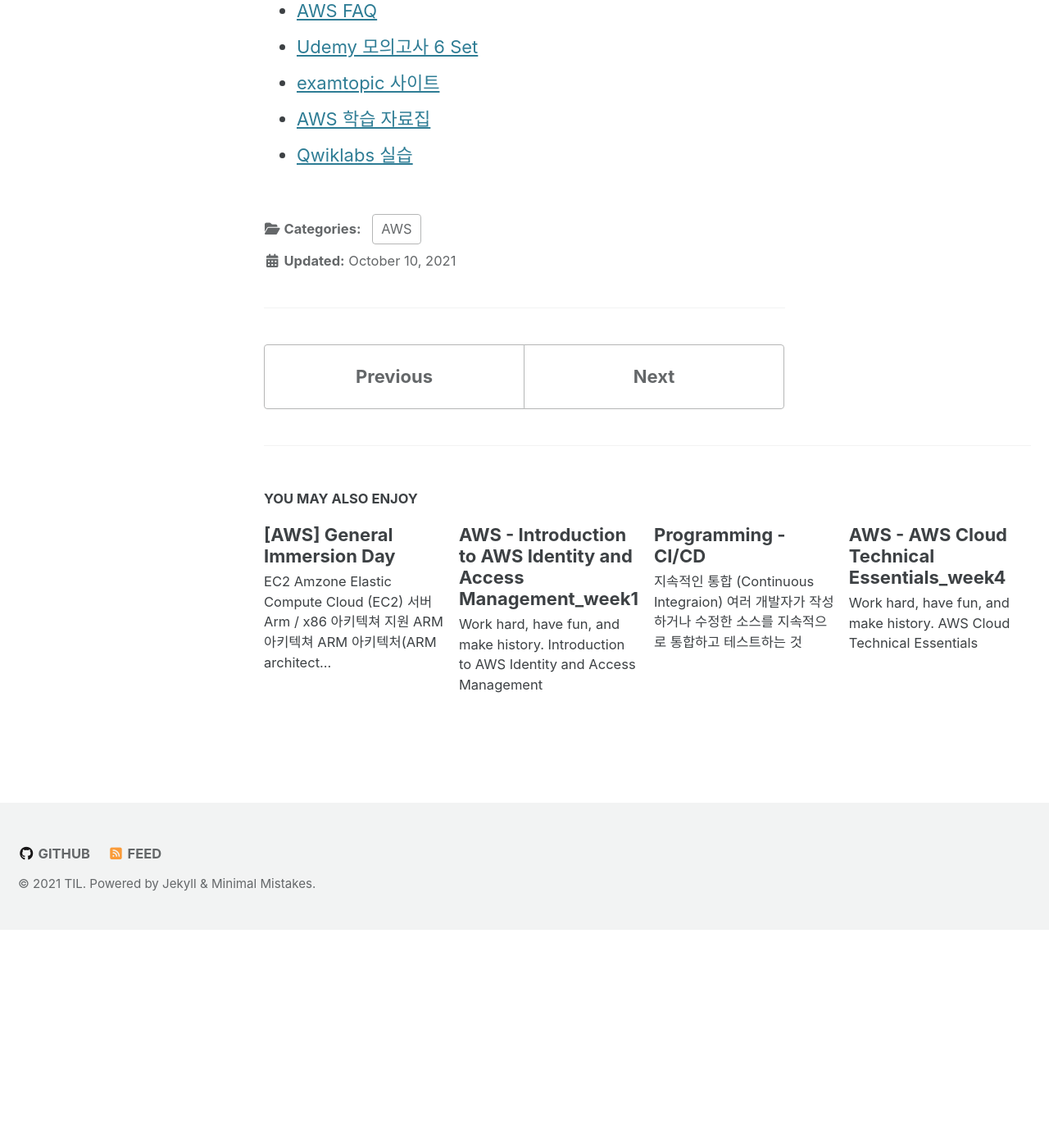
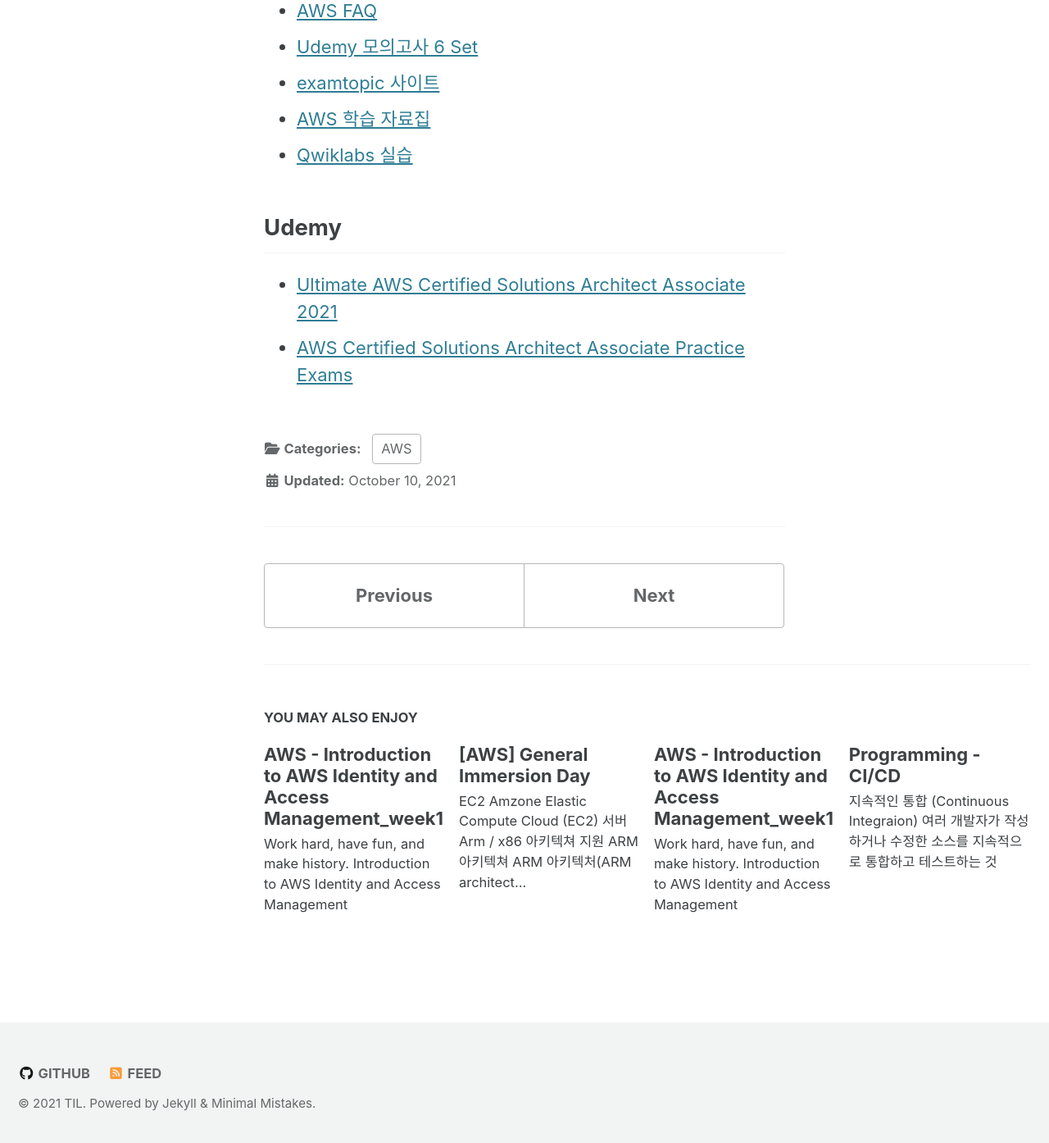
Before and after one commit to sujinsjlee/TIL, a Jekyll site: the page built from _posts/2021-10-10-Aws_saa_test.md, in a window 1280 px wide and 1400 px high, scrolled down 975 px. Shown: the top 1394 px of the window at 82% size. Built offline with Jekyll 4.4.1, drawn with Linux system fonts in a browser that asks for light colours; cached includes are drawn as plain includes; nearby versions of some CDN libraries; before the commit the page ends 2109 px from its top, so only the background shows below that; part of the change alters nothing that is shown.

Commit message:
[aws] ARN : Amazon Resource Name

```diff
--- a/_posts/2021-10-10-Aws_saa_test.md
+++ b/_posts/2021-10-10-Aws_saa_test.md
@@ -27,3 +27,8 @@ tags:
 - [examtopic 사이트](https://www.examtopics.com/exams/amazon/aws-certified-solutions-architect-associate-saa-c02/)
 - [AWS 학습 자료집](https://gist.github.com/serithemage/9993400aa483c95ade954a1e36b1004b)
 - [Qwiklabs 실습](https://www.qwiklabs.com)
+
+## Udemy
+
+- [Ultimate AWS Certified Solutions Architect Associate 2021](https://www.udemy.com/course/aws-certified-solutions-architect-associate-saa-c02/)
+- [AWS Certified Solutions Architect Associate Practice Exams](https://www.udemy.com/course/aws-certified-solutions-architect-associate-amazon-practice-exams-saa-c02/)
--- /dev/null
+++ b/_posts/2021-10-20-Aws_edx_IAM_week2.md
@@ -0,0 +1,17 @@
+---
+title: "AWS - Introduction to AWS Identity and Access Management_week1"
+categories:
+  - AWS
+tags:
+  - AWS
+---
+
+> **Work hard, have fun, and make history.**
+> [Introduction to AWS Identity and Access Management](https://learning.edx.org/course/course-v1:AWS+AWS-OTP-AWSD13+3T2020/home)
+
+
+## Resource
+- **ARN (Amazon Resource Name)**
+    - This is the unique identifier that is used to single out a resource or group of resources.
+    - [ARN](https://docs.aws.amazon.com/ko_kr/general/latest/gr/aws-arns-and-namespaces.html)
+    - Amazon 리소스 이름(ARN)은 AWS 리소스를 고유하게 식별합니다. 모든 전반에 리소스를 명료 하게 지정해야 하는 경우 ARN 이 필요합니다.AWS에서 IAM 정책, Amazon RDS (Amazon Realtional Database Service) 태그 및 API 호출과 같은 서비스를 제공합니다.
```
